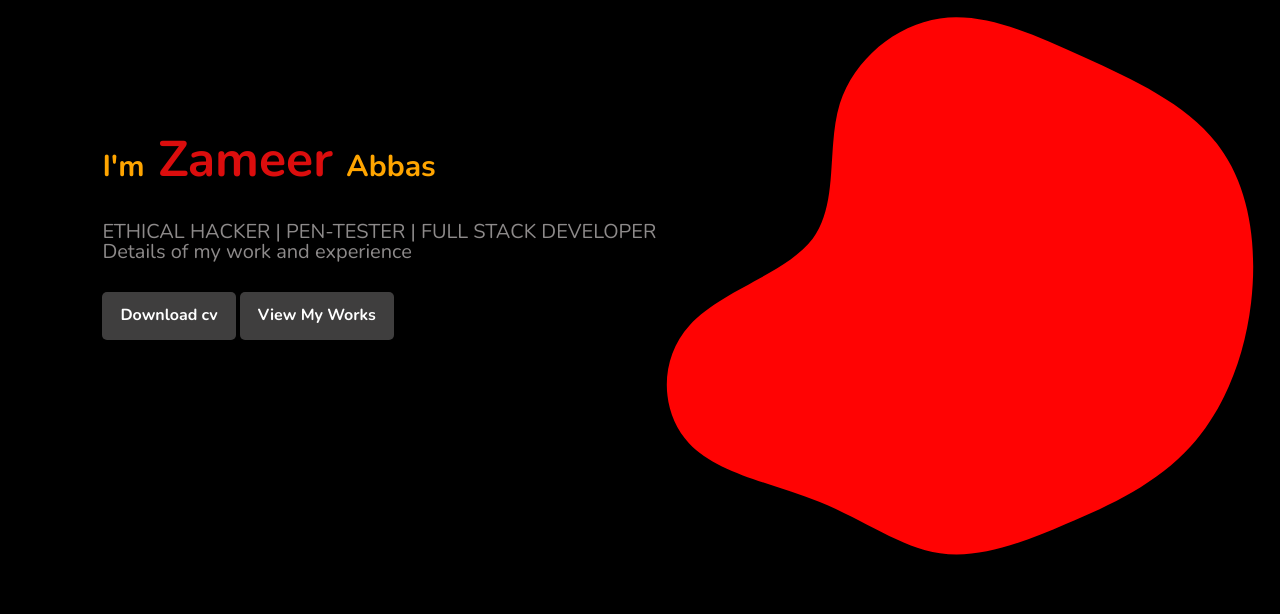
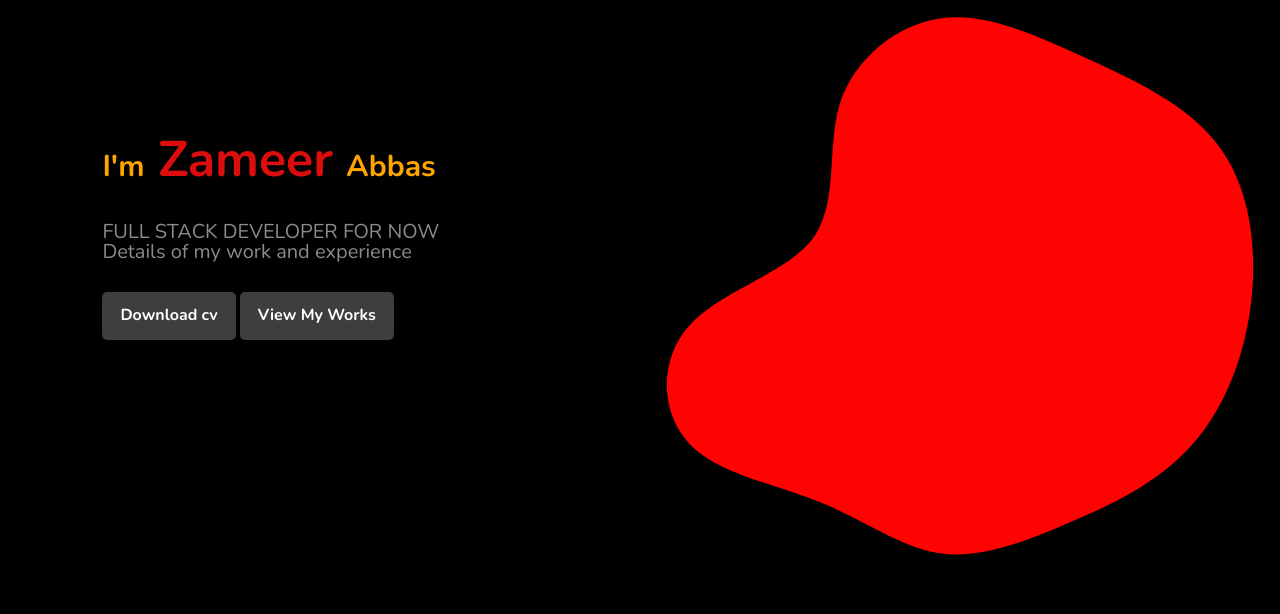
Before and after one commit to imeerai/myPortfolio, a plain HTML site: page index.html in a window 1280 px wide. Shown: the part 113-727 px from the top of the page. Drawn offline with nearby package versions, Linux system fonts and the light colour scheme; files whose address does not match are found by name.

Commit message:
Update index.html

```diff
--- a/index.html
+++ b/index.html
@@ -52,7 +52,7 @@
         <div class="text-holder" >
             <h1  data-aos="fade-up" data-aos-duration="1200" data-aos-delay="1000"><span>I'm</span> Zameer <span>Abbas</span></h1>
             <p  data-aos="fade-up" data-aos-duration="1200" data-aos-delay="1200" >
-                ETHICAL HACKER | PEN-TESTER | FULL STACK DEVELOPER
+                    FULL STACK DEVELOPER FOR NOW
                 <br> Details of my work and experience
             </p>
             <a class="btn" href="#" data-aos="fade-up" data-aos-duration="1200" data-aos-delay="1500"  > Download cv</a>
```
